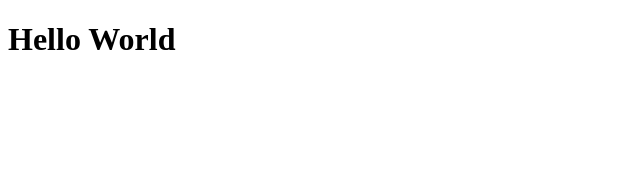
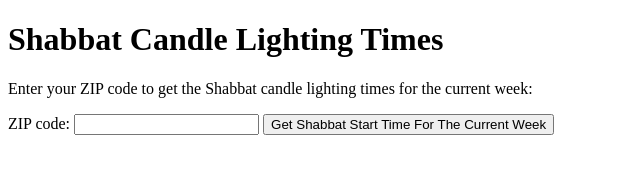
Before and after one commit to sttsimm/INST377-FinalProject, a plain HTML site: page index.html in a window 1280 px wide. Shown: the whole page, without its empty margins (0-640 px from the left). Drawn offline with Linux system fonts and the light colour scheme.

Commit message:
update initial html

```diff
--- a/index.html
+++ b/index.html
@@ -1,9 +1,17 @@
 <!DOCTYPE html>
 <html>
   <head>
-    <title>Hello World</title>
+    <title>Shabbat Start Times</title>
   </head>
   <body>
-    <h1>Hello World</h1>
+    <h1>Shabbat Candle Lighting Times</h1>
+    <p>Enter your ZIP code to get the Shabbat candle lighting times for the current week:</p>
+    <form>
+      <label for="zip">ZIP code:</label>
+      <input type="text" id="zip" name="zip">
+      <button type="button" onclick="getLightingTimes()">Get Shabbat Start Time For The Current Week</button>
+    </form>
+    <div id="results"></div>
+    <script src="test.js"></script>
   </body>
 </html>
```
